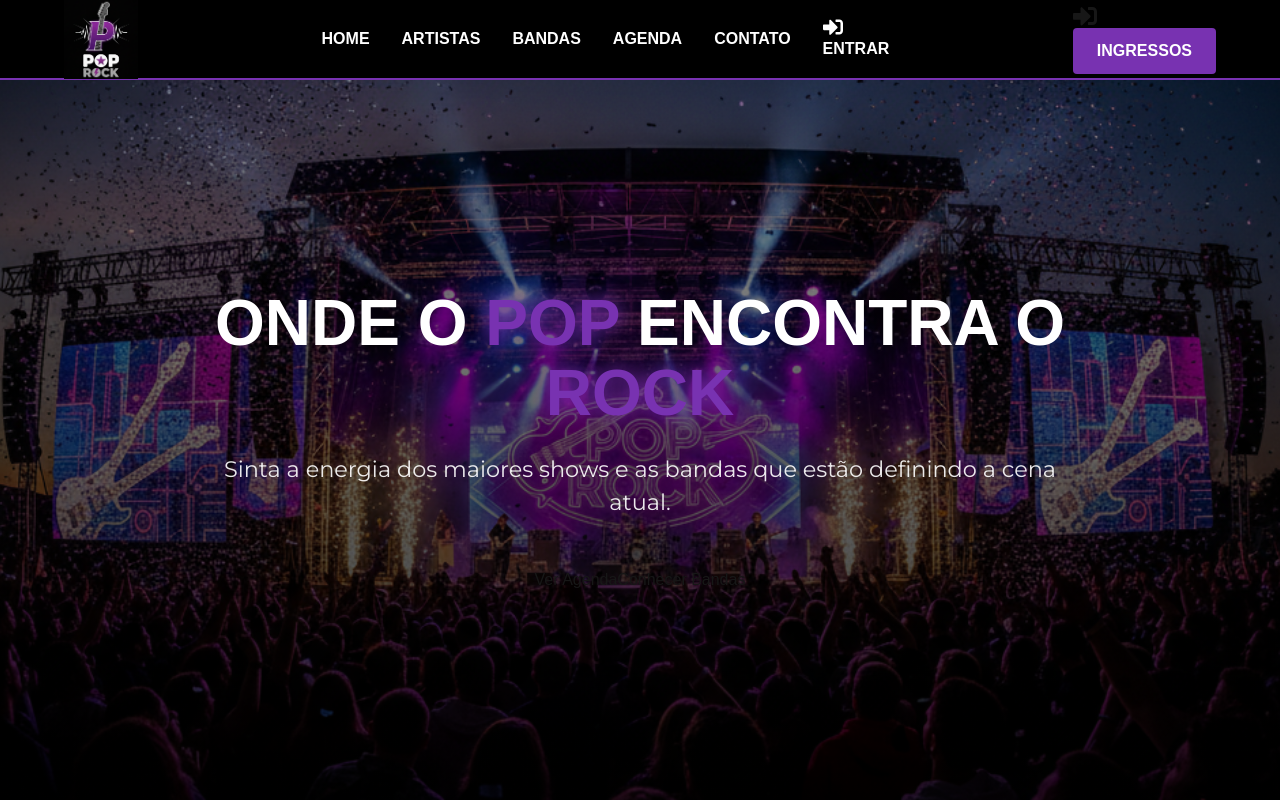
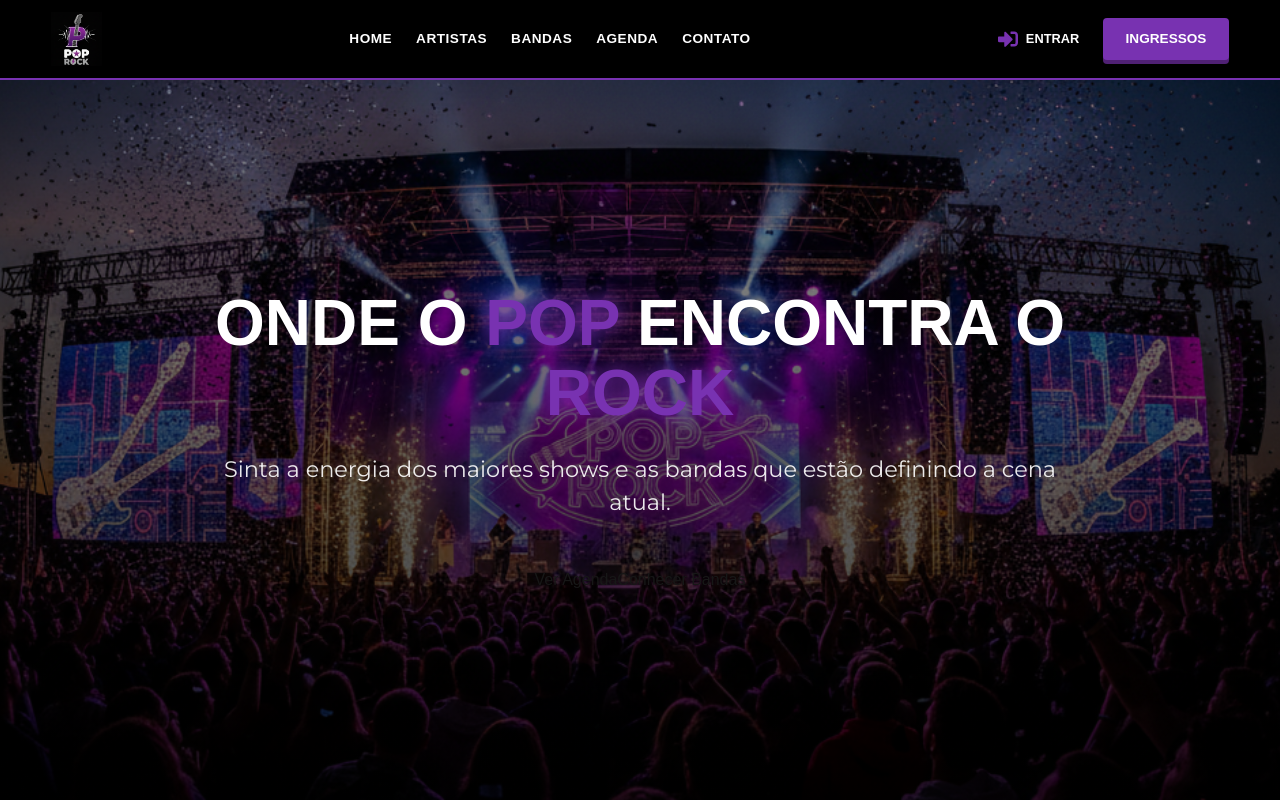
Before and after one commit to cristijung/poprockapp, a Next.js app: page / in a window 1280 px wide. Shown: the top 802 px of the page. Built offline with nearby package versions, Linux system fonts and the light colour scheme.

Commit message:
ajustes do header

```diff
--- a/components/commomUi/header/Header.module.scss
+++ b/components/commomUi/header/Header.module.scss
@@ -2,12 +2,13 @@ $header-bg: #000000;
 $primary-color: #7832b1;
 $text-color: #ffffff;
 $header-height: 80px;
+$transition: all 0.3s cubic-bezier(0.4, 0, 0.2, 1);
 
 .header {
   display: flex;
   justify-content: space-between;
   align-items: center;
-  padding: 0 5%;
+  padding: 0 4%;
   background-color: $header-bg;
   height: $header-height;
   width: 100%;
@@ -16,91 +17,199 @@ $header-height: 80px;
   z-index: 1000;
   border-bottom: 2px solid $primary-color;
 
- .logoContainer img {
-  height: 80px;
-  width: auto;
-  object-fit: contain;
-}
+  .logoContainer {
+    flex-shrink: 0;
+    .logoImage {
+      height: 55px;
+      width: auto;
+      object-fit: contain;
+    }
+  }
 
+  // navegação desktop
   .nav {
     display: flex;
     align-items: center;
-    gap: 2rem;
+    gap: 1.5rem;
 
     a {
       color: $text-color;
       text-decoration: none;
-      font-weight: bold;
+      font-weight: 700;
+      font-size: 0.85rem;
       text-transform: uppercase;
-      &:hover { color: $primary-color; }
+      letter-spacing: 0.5px;
+      transition: $transition;
+
+      &:hover {
+        color: $primary-color;
+      }
     }
   }
 
-  // btn desktop
+  // lado direito
+  .actionsDesktop {
+    display: flex;
+    align-items: center;
+    gap: 1.5rem;
+
+    .userActions {
+      display: flex;
+      align-items: center;
+      gap: 1.2rem;
+      padding-right: 1.2rem;
+      border-right: 1px solid rgba(255, 255, 255, 0.1);
+    }
+
+    .userLink, .logoutBtn {
+      display: flex;
+      align-items: center;
+      gap: 0.5rem;
+      color: $text-color;
+      text-decoration: none;
+      font-weight: 700;
+      font-size: 0.8rem;
+      text-transform: uppercase;
+      background: none;
+      border: none;
+      cursor: pointer;
+      padding: 0;
+      transition: $transition;
+
+      svg { color: $primary-color; }
+
+      &:hover {
+        color: $primary-color;
+        opacity: 0.8;
+      }
+    }
+
+    .logoutBtn:hover {
+      color: #ff4d4d;
+      svg { color: #ff4d4d; }
+    }
+  }
+
   .ctaButton {
     background-color: $primary-color;
     color: white;
-    padding: 0.7rem 1.5rem;
+    padding: 0.7rem 1.4rem;
     border: none;
     border-radius: 4px;
-    font-weight: bold;
+    font-weight: 800;
+    font-size: 0.85rem;
     text-transform: uppercase;
     cursor: pointer;
+    transition: $transition;
+    box-shadow: 0 4px 0 darken($primary-color, 15%);
+
+    &:hover {
+      transform: translateY(-2px);
+      box-shadow: 0 6px 15px rgba($primary-color, 0.4);
+      background-color: lighten($primary-color, 5%);
+    }
+
+    &:active {
+      transform: translateY(0);
+      box-shadow: 0 2px 0 darken($primary-color, 15%);
+    }
   }
 
-  // btn mobile
-  .ctaButtonMobile {
-    display: none;
-  }
+  // hamburger e outros
+  .authMobile { display: none; }
 
   .hamburger {
     display: none;
+    background: none;
+    border: none;
     flex-direction: column;
     gap: 6px;
     cursor: pointer;
+    z-index: 1001;
+
     .bar {
-      width: 30px;
-      height: 4px;
+      width: 28px;
+      height: 3px;
       background-color: $primary-color;
-      box-shadow: 0 0 5px $primary-color;
+      transition: $transition;
+    }
+
+    &.active {
+      .bar:nth-child(1) { transform: translateY(9px) rotate(45deg); }
+      .bar:nth-child(2) { opacity: 0; }
+      .bar:nth-child(3) { transform: translateY(-9px) rotate(-45deg); }
     }
   }
 }
 
-// mobile regras
-@media (max-width: 768px) {
+// regras p mobile
+@media (max-width: 1024px) {
+  .header {
+    .nav { gap: 1rem; a { font-size: 0.75rem; } }
+    .actionsDesktop { gap: 1rem; }
+  }
+}
+
+@media (max-width: 900px) {
   .header {
     .nav {
       position: fixed;
-      top: $header-height;
+      top: 0;
       right: -100%;
-      width: 80%;
-      height: calc(100vh - #{$header-height});
+      width: 280px;
+      height: 100vh;
       background-color: #0a0a0a;
       flex-direction: column;
-      justify-content: center;
-      transition: 0.4s ease-in-out;
-      z-index: 999;
+      justify-content: flex-start;
+      padding: 100px 2rem;
+      transition: $transition;
+      box-shadow: -5px 0 15px rgba(0,0,0,0.5);
 
       &.navOpen { right: 0; }
 
+      a { font-size: 1.2rem; width: 100%; padding: 10px 0; border-bottom: 1px solid #222; }
+    }
+
+    .actionsDesktop { display: none; }
+    .hamburger { display: flex; }
+
+    .authMobile {
+      display: flex;
+      flex-direction: column;
+      gap: 1.5rem;
+      width: 100%;
+      margin-top: 2rem;
+
+      .mobileUserLink, .mobileLogoutBtn {
+        display: flex;
+        align-items: center;
+        gap: 12px;
+        color: white;
+        text-decoration: none;
+        background: none;
+        border: none;
+        font-size: 1.1rem;
+        font-weight: 600;
+        svg { color: $primary-color; }
+      }
 
       .ctaButtonMobile {
-        display: block;
-        margin-top: 2rem;
+        margin-top: 1rem;
         background-color: $primary-color;
         color: white;
-        padding: 1rem 2rem;
+        padding: 1rem;
         border: none;
-        width: 80%;
+        border-radius: 4px;
         font-weight: bold;
         text-transform: uppercase;
       }
-
-
     }
-
-    .hamburger { display: flex; }
-    .ctaButton { display: none; }
   }
 }
+
+.overlay {
+  position: fixed;
+  inset: 0;
+  background: rgba(0,0,0,0.8);
+  z-index: 998;
+}
--- a/components/commomUi/header/Header.tsx
+++ b/components/commomUi/header/Header.tsx
@@ -1,20 +1,19 @@
 "use client";
 
-import { useState, useEffect } from 'react';
-import Image from 'next/image';
-import Link from 'next/link';
-import { useRouter } from 'next/navigation';
-import { FaUserCircle, FaSignOutAlt, FaSignInAlt } from 'react-icons/fa';
-import styles from './Header.module.scss';
-import { useModal } from '@/hooks/useModal';
-import TicketModal from '../ticketModal/TicketModal';
+import { useState, useEffect } from "react";
+import Image from "next/image";
+import Link from "next/link";
+import { useRouter } from "next/navigation";
+import { FaUserCircle, FaSignOutAlt, FaSignInAlt } from "react-icons/fa";
+import styles from "./Header.module.scss";
+import { useModal } from "@/hooks/useModal";
+import TicketModal from "../ticketModal/TicketModal";
 
 export default function Header() {
   const [isMenuOpen, setIsMenuOpen] = useState(false);
   const router = useRouter();
   const { isOpen, openModal, closeModal } = useModal();
 
-  // lazy initializer: evita o erro de renderização em cascata
   const [isLogged, setIsLogged] = useState(() => {
     if (typeof window !== "undefined") {
       return !!localStorage.getItem("user_token");
@@ -22,13 +21,12 @@ export default function Header() {
     return false;
   });
 
-  // sincroniza o estado se o usuário deslogar em outra aba
   useEffect(() => {
     const handleStorageChange = () => {
       setIsLogged(!!localStorage.getItem("user_token"));
     };
-    window.addEventListener('storage', handleStorageChange);
-    return () => window.removeEventListener('storage', handleStorageChange);
+    window.addEventListener("storage", handleStorageChange);
+    return () => window.removeEventListener("storage", handleStorageChange);
   }, []);
 
   const toggleMenu = () => setIsMenuOpen(!isMenuOpen);
@@ -38,68 +36,110 @@ export default function Header() {
     localStorage.removeItem("user_token");
     setIsLogged(false);
     closeMenu();
-    router.push('/');
+    router.push("/");
   };
 
   return (
     <header className={styles.header}>
+      {/* logo */}
       <Link href="/" className={styles.logoContainer} onClick={closeMenu}>
         <Image
           src="/logoRock.png"
           alt="Pop Rock Logo"
-          width={180} height={60}
+          width={180}
+          height={60}
           className={styles.logoImage}
           priority
         />
       </Link>
 
-      <nav className={`${styles.nav} ${isMenuOpen ? styles.navOpen : ''}`}>
-        <Link href="/" onClick={closeMenu}>Home</Link>
-        <Link href="/artistas" onClick={closeMenu}>Artistas</Link>
-        <Link href="/bandas" onClick={closeMenu}>Bandas</Link>
-        <Link href="/agenda" onClick={closeMenu}>Agenda</Link>
-        <Link href="/contato" onClick={closeMenu}>Contato</Link>
+      {/* navegação principal */}
+      <nav className={`${styles.nav} ${isMenuOpen ? styles.navOpen : ""}`}>
+        <Link href="/" onClick={closeMenu}>
+          Home
+        </Link>
+        <Link href="/artistas" onClick={closeMenu}>
+          Artistas
+        </Link>
+        <Link href="/bandas" onClick={closeMenu}>
+          Bandas
+        </Link>
+        <Link href="/agenda" onClick={closeMenu}>
+          Agenda
+        </Link>
+        <Link href="/contato" onClick={closeMenu}>
+          Contato
+        </Link>
 
+        {/* auth mobile */}
         <div className={styles.authMobile}>
           {isLogged ? (
             <>
-              <Link href="/admin" onClick={closeMenu} className={styles.userLink}>
-                <FaUserCircle size={22} /> Área VIP
+              <Link
+                href="/admin"
+                onClick={closeMenu}
+                className={styles.mobileUserLink}
+              >
+                <FaUserCircle size={22} /> <span>Área VIP</span>
               </Link>
-              <button onClick={handleLogout} className={styles.logoutBtn}>
-                <FaSignOutAlt size={20} /> Sair
+              <button onClick={handleLogout} className={styles.mobileLogoutBtn}>
+                <FaSignOutAlt size={20} /> <span>Sair</span>
               </button>
             </>
           ) : (
-            <Link href="/login" onClick={closeMenu} className={styles.userLink}>
-              <FaSignInAlt size={20} /> Entrar
+            <Link
+              href="/login"
+              onClick={closeMenu}
+              className={styles.mobileUserLink}
+            >
+              <FaSignInAlt size={20} /> <span>Entrar</span>
             </Link>
           )}
+          <button
+            className={styles.ctaButtonMobile}
+            onClick={() => {
+              openModal();
+              closeMenu();
+            }}
+          >
+            Ingressos
+          </button>
         </div>
-        <button className={styles.ctaButtonMobile} onClick={() => { openModal(); closeMenu(); }}>
-          Ingressos
-        </button>
       </nav>
 
+      {/* actions desktop */}
       <div className={styles.actionsDesktop}>
         {isLogged ? (
           <div className={styles.userActions}>
-            <Link href="/admin" title="Área VIP">
-              <FaUserCircle className={styles.userIcon} size={30} />
+            <Link href="/admin" className={styles.userLink} title="Minha Área">
+              <FaUserCircle size={24} />
+              <span>Área VIP</span>
             </Link>
-            <button onClick={handleLogout} className={styles.iconBtn} title="Sair">
-              <FaSignOutAlt size={24} />
+            <button
+              onClick={handleLogout}
+              className={styles.logoutBtn}
+              title="Encerrar Sessão"
+            >
+              <FaSignOutAlt size={20} />
+              <span>Sair</span>
             </button>
           </div>
         ) : (
-          <Link href="/login" className={styles.iconBtn} title="Login">
-            <FaSignInAlt size={24} />
+          <Link href="/login" className={styles.userLink}>
+            <FaSignInAlt size={20} />
+            <span>Entrar</span>
           </Link>
         )}
-        <button className={styles.ctaButton} onClick={openModal}>Ingressos</button>
+        <button className={styles.ctaButton} onClick={openModal}>
+          Ingressos
+        </button>
       </div>
 
-      <button className={`${styles.hamburger} ${isMenuOpen ? styles.active : ''}`} onClick={toggleMenu}>
+      {/* menu hamburguer */}
+      <button
+        className={`${styles.hamburger} ${isMenuOpen ? styles.active : ""}`}
+        onClick={toggleMenu}
+      >
         <span className={styles.bar}></span>
         <span className={styles.bar}></span>
         <span className={styles.bar}></span>
```
